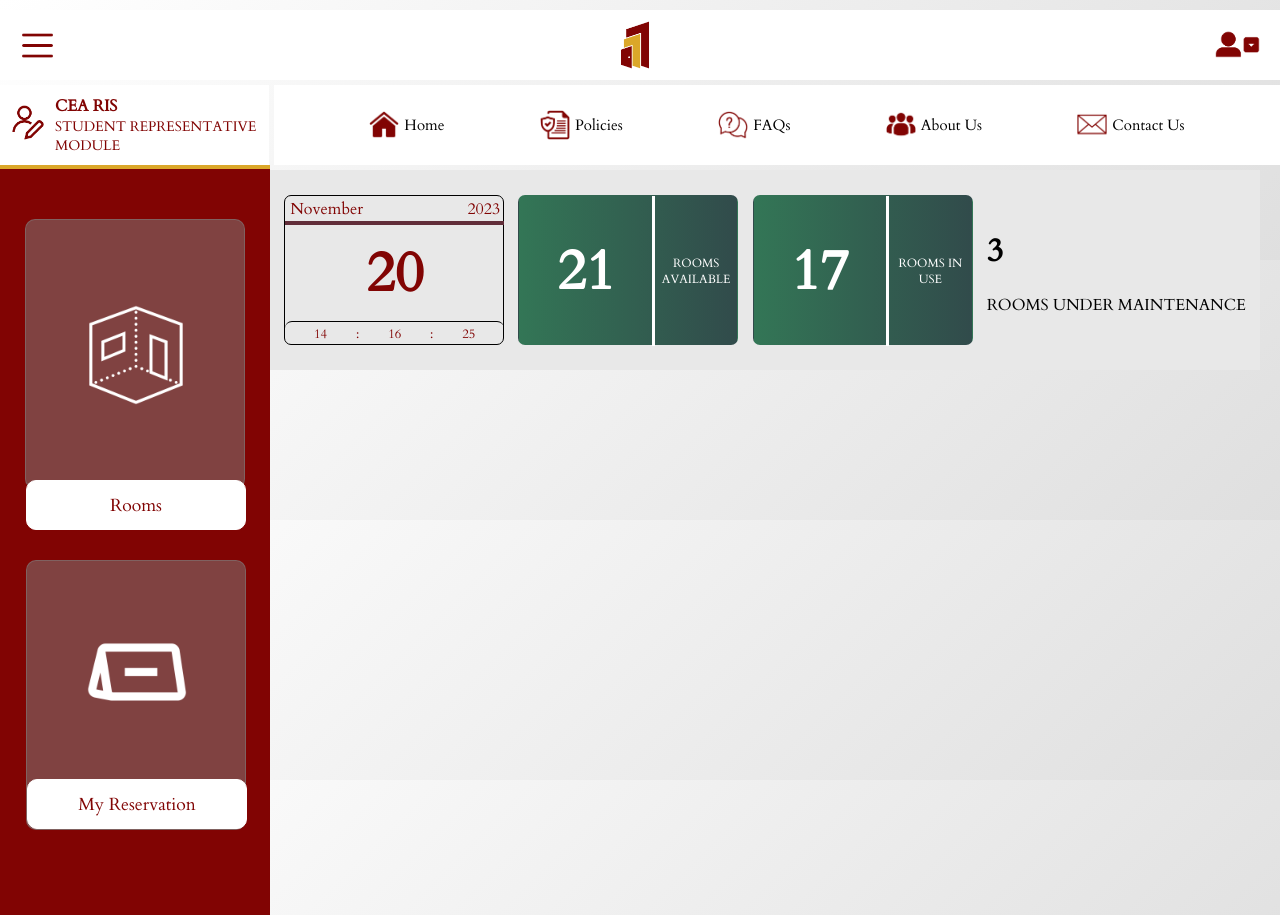
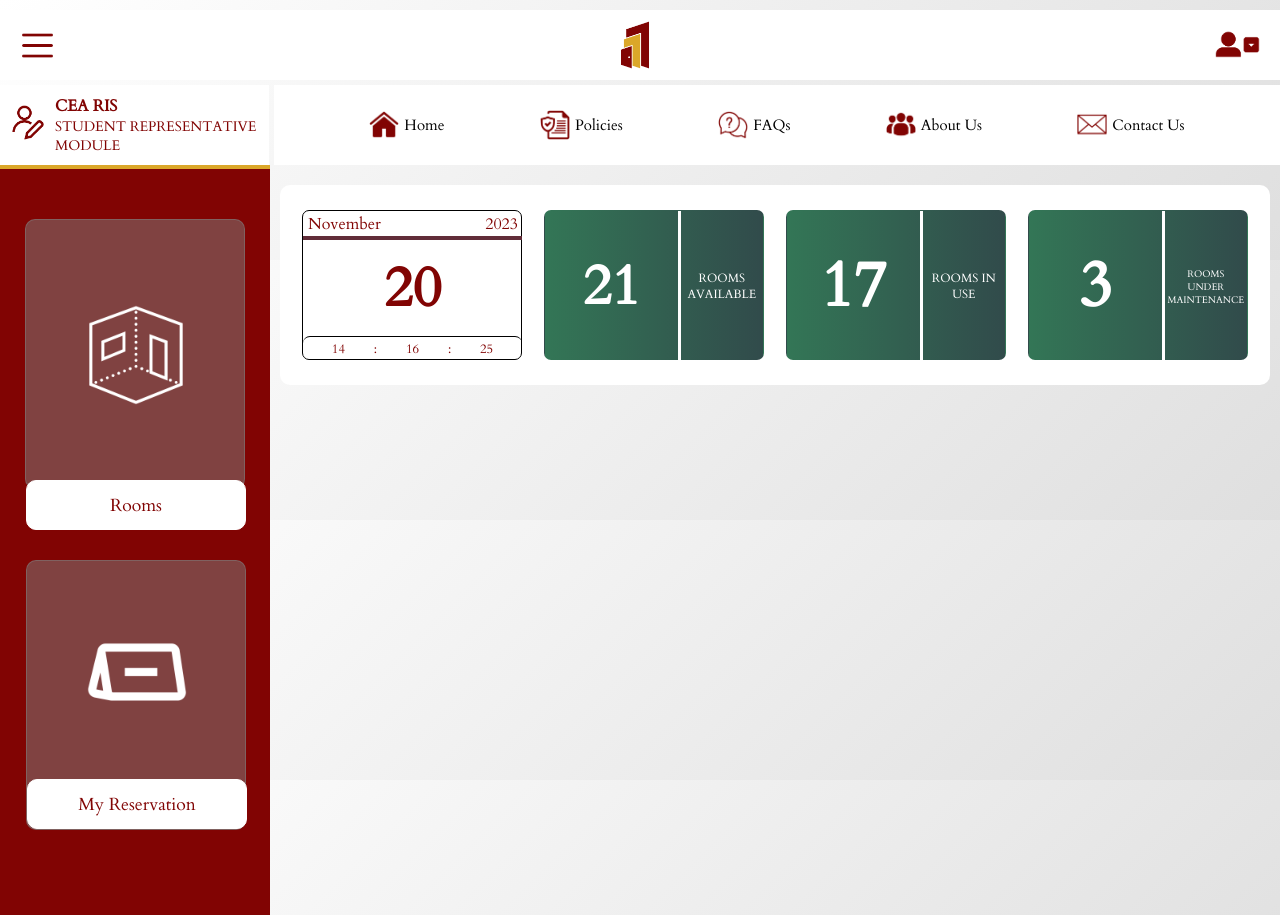
Before and after one commit to CMPE-40062-Azure-Python/CEA-ROOM-INFORMATION-SYSTEM, a Flask app: page /student-rep-home in a window 1280 px wide. Run offline with Flask 3, Linux system fonts and the light colour scheme.

Commit message:
Room under maintenance

```diff
--- a/website/static/student-rep-home.css
+++ b/website/static/student-rep-home.css
@@ -208,25 +208,23 @@
     cursor: pointer;
   }
   .side-bar-and-content > .Updates-Container {
+    height: 200px;
     width: calc(100% - 290px); /* Calculate the remaining width */
-    background-color: #E8E8E8;
+    background-color: white;
     display: flex;
     flex-direction: row;
     align-items: center;
     justify-content: space-evenly;
+    margin-top: 25px;
+    margin-left: auto;
+    margin-right: auto;
+    border-radius: 10px;
   }
   .side-bar-and-content {
     height: 100px;
     width: 100%;
     display: flex;
     flex-direction: row;
-  }
-
-  .Updates-Container {
-    background-color: #ffffff;
-    margin-top: 10px;
-    height: 200px;
-
   }
 
   .Updates-Container > .date-container {
@@ -341,7 +339,7 @@
     justify-content: center;
   }
   .Updates-Container > .room-inuse-container > .no-of-inuse h1 {
-    font-size: 3.5rem;
+    font-size: 4rem;
     margin: 0;
     color: #ffffff;
   }
@@ -360,3 +358,40 @@
     margin: 0;
     color: #ffffff;
   }
+
+  .Updates-Container > .room-maintenance-container {
+    width: 220px;
+    height: 150px;
+    border: 1px solid transparent;
+    border-radius: 7px;
+    display: flex;
+    flex-direction: row;
+    background: linear-gradient(90deg, #337656, #314b4b);
+  }
+  .Updates-Container > .room-maintenance-container > .no-of-maintenance {
+    height: 150px;
+    width: 140px;
+    display: flex;
+    align-items: center;
+    justify-content: center;
+  }
+  .Updates-Container > .room-maintenance-container > .no-of-maintenance h1 {
+    font-size: 4rem;
+    margin: 0;
+    color: #ffffff;
+  }
+  .Updates-Container > .room-maintenance-container > .maintenance-text {
+    height: 150px;
+    width: 90px;
+    display: flex;
+    flex-direction: column;
+    justify-content: center;
+    align-items: center;
+    border-left: 3.5px solid white;
+  }
+  .Updates-Container > .room-maintenance-container > .maintenance-text p {
+    font-size: 0.6rem;
+    text-align: center;
+    margin: 0;
+    color: #ffffff;
+  }
--- a/website/templates/student-rep-home.html
+++ b/website/templates/student-rep-home.html
@@ -157,7 +157,9 @@
                     <h1>3</h1>
                 </div>
                 <div class="maintenance-text">
-                    <p>ROOMS UNDER MAINTENANCE</p>
+                    <p>ROOMS</p>
+                    <p>UNDER</p>
+                    <p>MAINTENANCE</p>
                 </div>
             </div>
         </div>
```
